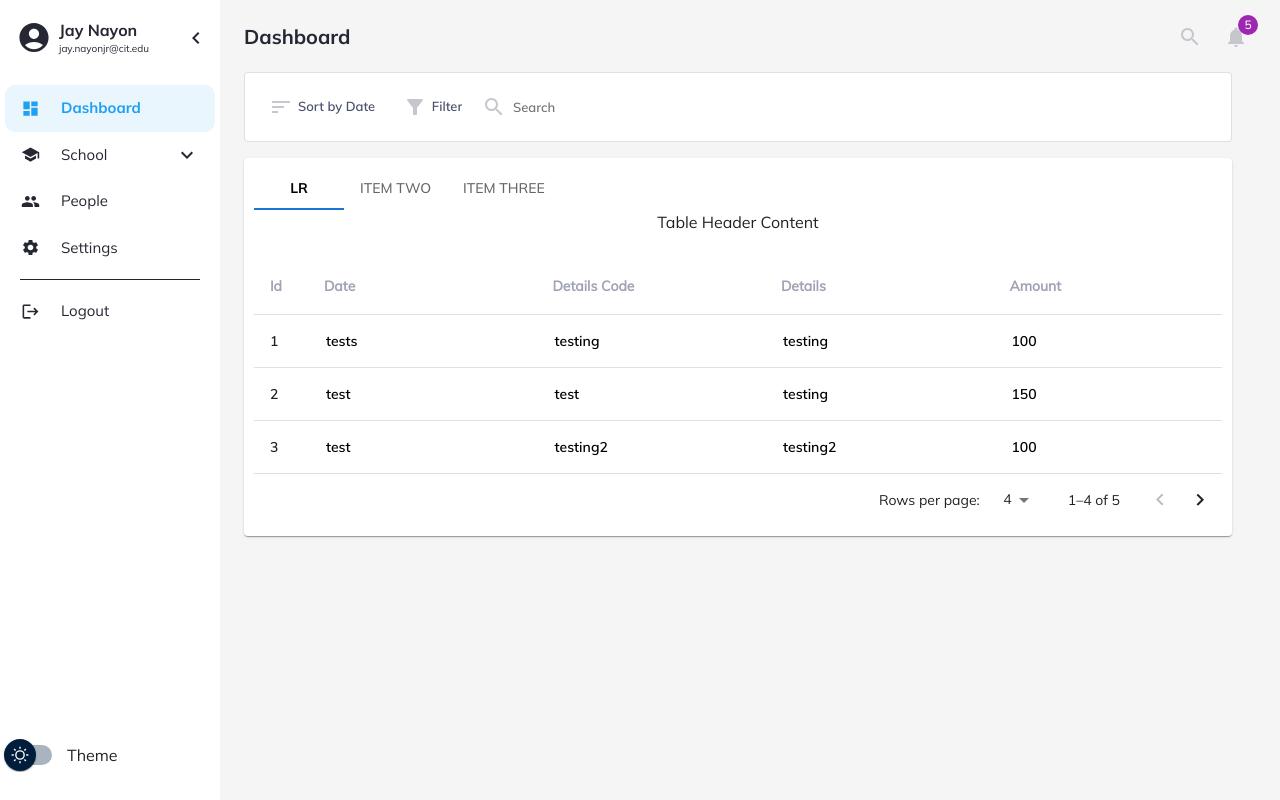
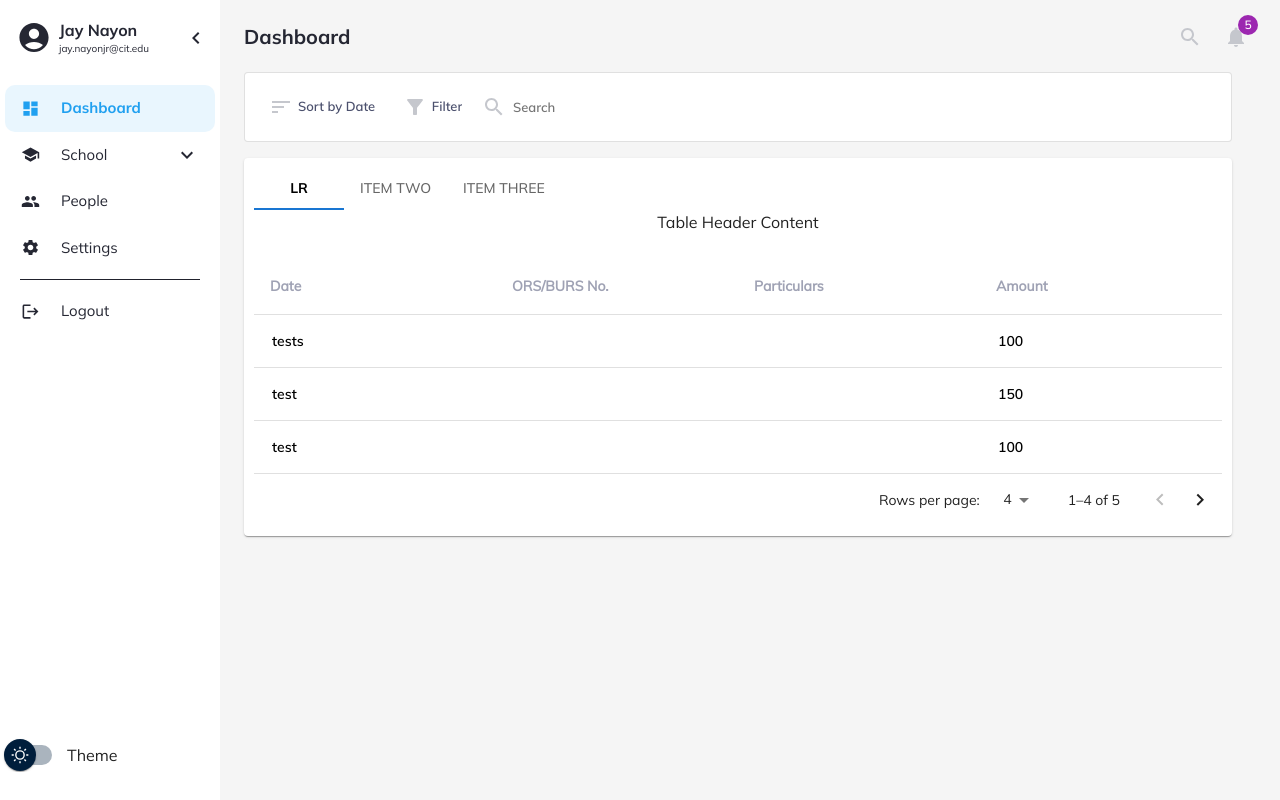
Before and after one commit to Jaynayon/princi-pal-frontend, a React (Create React App) app: page /schools in a window 1280 px wide. Built offline with nearby package versions, Linux system fonts and the light colour scheme.

Commit message:
Update LR Table header

```diff
--- a/src/Components/Table/LRTable.js
+++ b/src/Components/Table/LRTable.js
@@ -13,36 +13,35 @@ import { RecordsProvider } from '../../Context/RecordsProvider'
 
 function LRTable(props) {
     const columns = [
-        { id: 'id', label: 'Id', minWidth: 50, maxWidth: 50 },
         {
             id: 'date',
             label: 'Date',
-            minWidth: 70,
-            maxWidth: 70,
+            minWidth: 50,
+            maxWidth: 100,
             align: 'left',
             format: (value) => value.toLocaleString('en-US'),
         },
         {
-            id: 'details_code',
-            label: 'Details Code',
-            minWidth: 150,
-            maxWidth: 150,
+            id: 'ors_burs_no',
+            label: 'ORS/BURS No.',
+            minWidth: 50,
+            maxWidth: 100,
             align: 'left',
             format: (value) => value.toLocaleString('en-US'),
         },
         {
-            id: 'details',
-            label: 'Details',
+            id: 'particulars',
+            label: 'Particulars',
             minWidth: 200,
-            maxWidth: 200,
+            maxWidth: 280,
             align: 'left',
             format: (value) => value.toLocaleString('en-US'),
         },
         {
             id: 'amount',
             label: 'Amount',
-            minWidth: 150,
-            maxWidth: 150,
+            minWidth: 50,
+            maxWidth: 100,
             align: 'left',
             format: (value) => value.toLocaleString('en-US'),
         },
```
